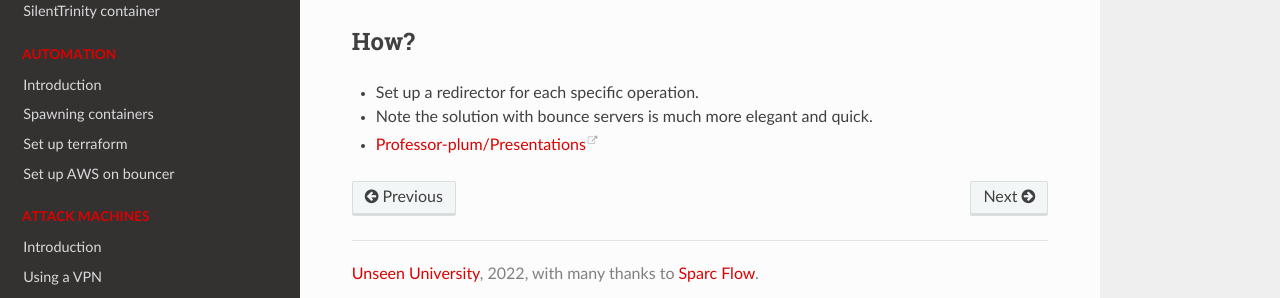
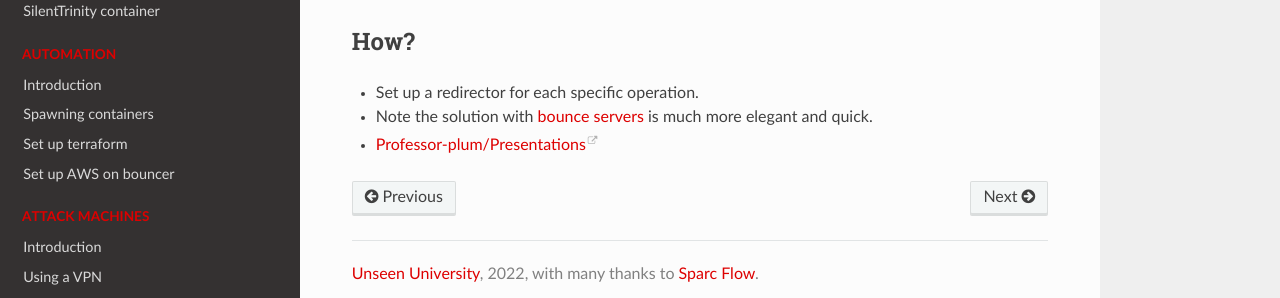
Before and after one commit to tymyrddin/red-iac, a Sphinx documentation site: the page built from source/docs/redirectors/README.md, in a window 1280 px wide. Shown: the part 463-761 px from the top of the page. Built offline with Sphinx 7.4.7 and the Read the Docs theme 2.0.0, drawn with Linux system fonts in a browser that asks for light colours; part of the change alters nothing that is shown.

Commit message:
Version 0.1

```diff
--- a/source/docs/redirectors/README.md
+++ b/source/docs/redirectors/README.md
@@ -15,5 +15,5 @@ not subject to the IP ban.
 ## How?
 
 * Set up a redirector for each specific operation.
-* Note the solution with bounce servers is much more elegant and quick.
+* Note the solution with [bounce servers](../bouncers/README.md) is much more elegant and quick.
 * [Professor-plum/Presentations](https://github.com/Professor-plum/Presentations)
```
Also changed, not shown: source/docs/bouncers/README.md (+3 -6 lines).
